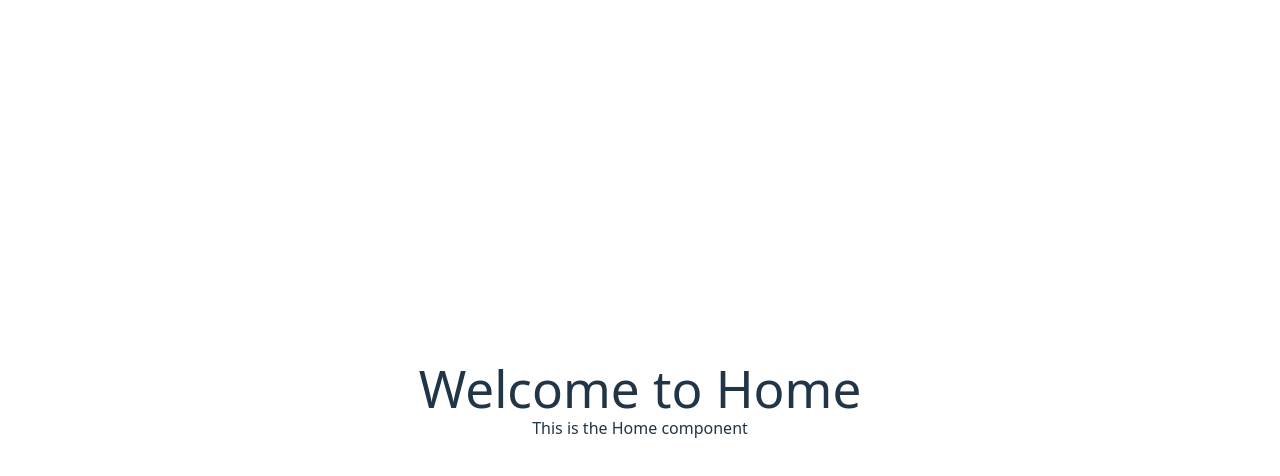
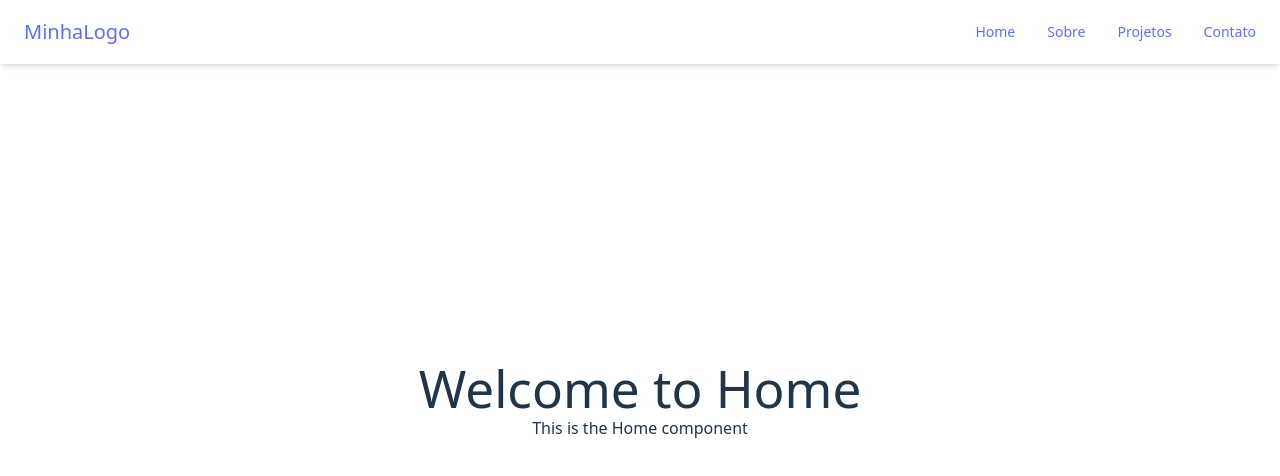
Before and after one commit to brunoravanhani/children-movie-points, a React (Vite) app: page /app in a window 1280 px wide. Shown: the top 476 px of the page. Built offline with nearby package versions, Linux system fonts and the light colour scheme; sample sign-in values are in the browser's storage.

Commit message:
Add simple navbar

```diff
--- a/package.json
+++ b/package.json
@@ -12,6 +12,8 @@
   "dependencies": {
     "@react-oauth/google": "^0.13.4",
     "@tailwindcss/vite": "^4.2.1",
+    "framer-motion": "^12.34.5",
+    "lucide-react": "^0.576.0",
     "react": "^19.2.0",
     "react-dom": "^19.2.0",
     "react-router": "^7.13.1",
--- a/src/Components/Auth/PrivateRoute.jsx
+++ b/src/Components/Auth/PrivateRoute.jsx
@@ -1,9 +1,14 @@
 import { Navigate, Outlet } from "react-router";
+import Navbar from '../Navbar/Navbar.jsx';
 
 export function PrivateRoute ({ token, redirectPath = "/", children }){
   if (!token) {
     return <Navigate to={redirectPath} replace />;
   }
 
-  return children ? children : <Outlet />;
+  return (
+  <>
+    <Navbar />
+    {children ? children : <Outlet />}
+  </>);
 };
--- /dev/null
+++ b/src/Components/Navbar/Navbar.jsx
@@ -0,0 +1,95 @@
+import { useState } from "react";
+import { NavLink } from "react-router";
+import { Menu, X } from "lucide-react";
+import { motion, AnimatePresence } from "framer-motion";
+
+export default function Navbar() {
+  const [isOpen, setIsOpen] = useState(false);
+
+  const links = [
+    { name: "Home", to: "/" },
+    { name: "Sobre", to: "/sobre" },
+    { name: "Projetos", to: "/projetos" },
+    { name: "Contato", to: "/contato" },
+  ];
+
+  const baseLinkStyle =
+    "text-sm font-medium transition-colors duration-200";
+
+  return (
+    <nav className="w-full bg-white shadow-md fixed top-0 left-0 z-50">
+      <div className="max-w-7xl mx-auto px-6">
+        <div className="flex justify-between items-center h-16">
+          {/* Logo */}
+          <NavLink
+            to="/"
+            className="text-xl font-bold text-gray-800"
+          >
+            MinhaLogo
+          </NavLink>
+
+          {/* Desktop Menu */}
+          <div className="hidden md:flex space-x-8">
+            {links.map((link) => (
+              <NavLink
+                key={link.name}
+                to={link.to}
+                className={({ isActive }) =>
+                  `${baseLinkStyle} ${
+                    isActive
+                      ? "text-black"
+                      : "text-gray-600 hover:text-black"
+                  }`
+                }
+              >
+                {link.name}
+              </NavLink>
+            ))}
+          </div>
+
+          {/* Mobile Button */}
+          <div className="md:hidden">
+            <button
+              onClick={() => setIsOpen(!isOpen)}
+              className="text-gray-700 focus:outline-none"
+            >
+              {isOpen ? <X size={24} /> : <Menu size={24} />}
+            </button>
+          </div>
+        </div>
+      </div>
+
+      {/* Mobile Menu */}
+      <AnimatePresence>
+        {isOpen && (
+          <motion.div
+            initial={{ opacity: 0, height: 0 }}
+            animate={{ opacity: 1, height: "auto" }}
+            exit={{ opacity: 0, height: 0 }}
+            transition={{ duration: 0.3 }}
+            className="md:hidden bg-white shadow-md"
+          >
+            <div className="px-6 py-4 space-y-4">
+              {links.map((link) => (
+                <NavLink
+                  key={link.name}
+                  to={link.to}
+                  className={({ isActive }) =>
+                    `block text-base font-medium transition-colors duration-200 ${
+                      isActive
+                        ? "text-black"
+                        : "text-gray-600 hover:text-black"
+                    }`
+                  }
+                  onClick={() => setIsOpen(false)}
+                >
+                  {link.name}
+                </NavLink>
+              ))}
+            </div>
+          </motion.div>
+        )}
+      </AnimatePresence>
+    </nav>
+  );
+}
--- a/src/Pages/Login/index.jsx
+++ b/src/Pages/Login/index.jsx
@@ -8,7 +8,7 @@ export default function Login() {
   const { token, login } = useContext(AuthContext);
 
   if (token) {
-    return <Navigate to="/home" replace />;
+    return <Navigate to="/app" replace />;
   }
 
   return (
@@ -46,7 +46,7 @@ export default function Login() {
 
     login(data.token);
 
-    navigate('/home', { replace: true });
+    navigate('/app', { replace: true });
   }
 
 }
--- a/src/main.jsx
+++ b/src/main.jsx
@@ -2,15 +2,10 @@ import { StrictMode } from 'react'
 import { createRoot } from 'react-dom/client'
 import './index.css'
 import App from './App.jsx';
-import { AuthProvider } from "./Context/AuthContext";
-import { GoogleOAuthProvider } from "@react-oauth/google";
+
 
 createRoot(document.getElementById('root')).render(
   <StrictMode>
-    <AuthProvider>
-      <GoogleOAuthProvider clientId="YOUR_GOOGLE_CLIENT_ID">
-        <App />
-      </GoogleOAuthProvider>
-    </AuthProvider>
+    <App />
   </StrictMode>,
 )
```
Also changed, not shown: src/App.jsx (+8 -2 lines), 1 other file (tests, documents, lock files or other folders).
